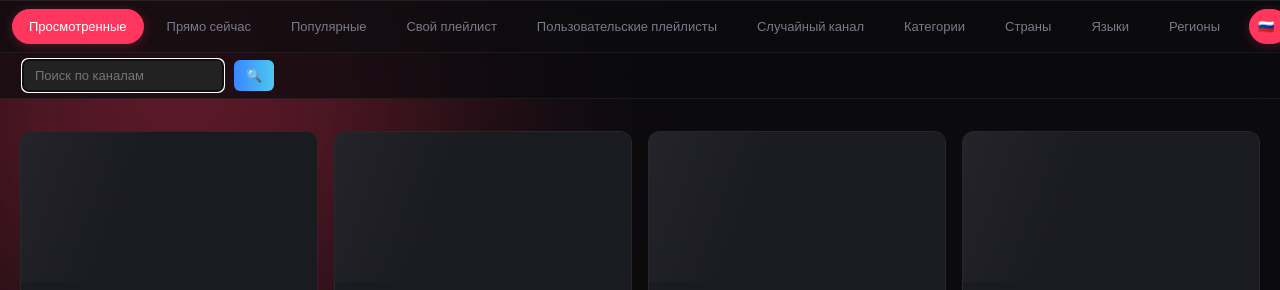
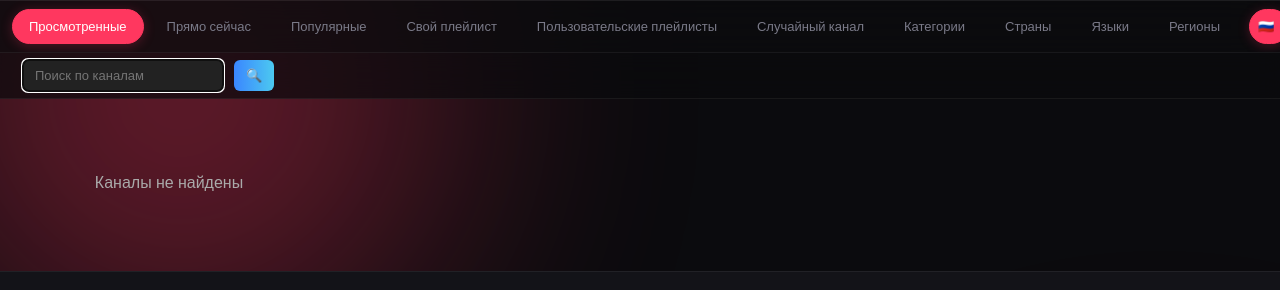
Before and after one commit to GreenMan2022/worldtv, a plain HTML site: page index.html in a window 1280 px wide. Shown: the part 59-349 px from the top of the page. Drawn offline with nearby package versions, Linux system fonts and the light colour scheme.

Commit message:
Update index.html

```diff
--- a/index.html
+++ b/index.html
@@ -1184,6 +1184,44 @@
         ym(104248573, 'init', {ssr:true, webvisor:true, clickmap:true, ecommerce:"dataLayer", accurateTrackBounce:true, trackLinks:true});
     </script>
     <noscript><div><img src="https://mc.yandex.ru/watch/104248573" style="position:absolute; left:-9999px;" alt="" /></div></noscript>
+    <script>
+        // Автоскрытие скелетона при появлении каналов
+        (function() {
+            var skel = document.getElementById('skeletonGrid');
+            var grid = document.getElementById('channelsContainer');
+            if (!skel || !grid) return;
 
+            var observer = new MutationObserver(function() {
+                if (grid.children.length > 0) {
+                    skel.style.display = 'none';
+                    observer.disconnect();
+                }
+            });
+            observer.observe(grid, { childList: true });
+
+            // Фолбэк: скрыть через 15 сек в любом случае
+            setTimeout(function() {
+                skel.style.display = 'none';
+                observer.disconnect();
+            }, 15000);
+        })();
+
+        // Автогенерация скелетонных карточек
+        (function() {
+            var skel = document.getElementById('skeletonGrid');
+            if (!skel) return;
+            var count = Math.max(4, Math.min(12, Math.floor(window.innerWidth / 280) * 2));
+            var html = '';
+            for (var i = 0; i < count; i++) {
+                html += '<div class="skeleton-card">'
+                    + '<div class="skeleton-thumb"></div>'
+                    + '<div class="skeleton-body">'
+                    + '<div class="skeleton-line"></div>'
+                    + '<div class="skeleton-line"></div>'
+                    + '</div></div>';
+            }
+            skel.innerHTML = html;
+        })();
+    </script>
 </body>
 </html>
```
